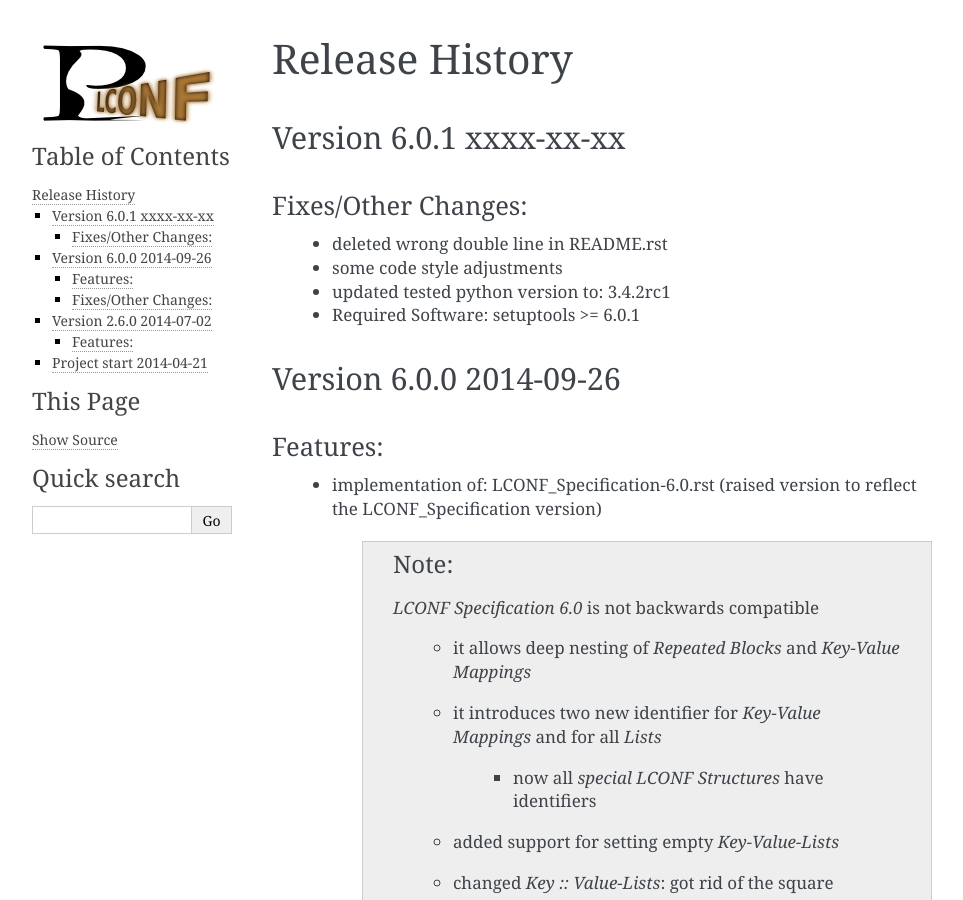
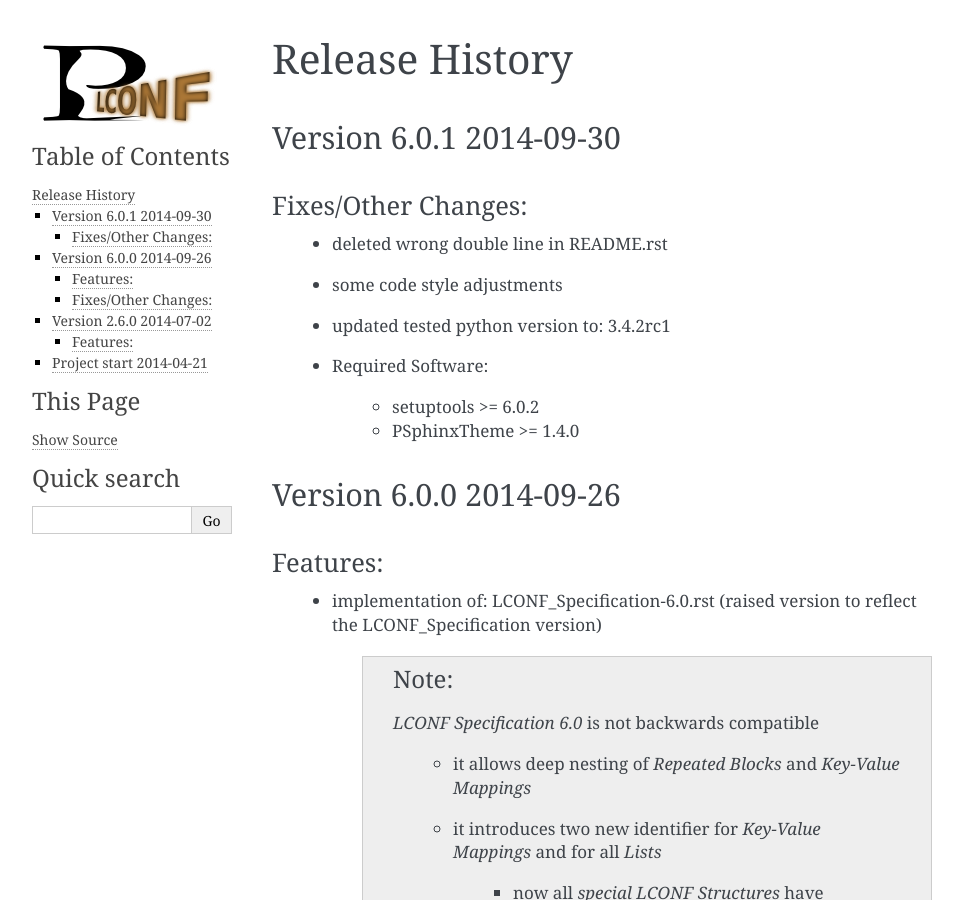
Before and after one commit to peter1000/LCONF, a Sphinx documentation site: the page built from docs/history.rst, in a window 1280 px wide and 900 px high. Shown: the whole window, without its empty margins (148-1111 px from the left). Built offline with Sphinx 7.4.7, drawn with Linux system fonts in a browser that asks for light colours.

Commit message:
Version 6.0.1     2014-09-30 ============================
Fixes/Other Changes:
--------------------

   - deleted wrong double line in README.rst
   - some code style adjustments
   - updated tested python version to: 3.4.2rc1
   - Required Software:

      - setuptools >= 6.0.2
      - PSphinxTheme >= 1.4.0

```diff
--- a/CHANGELOG.rst
+++ b/CHANGELOG.rst
@@ -5,7 +5,7 @@ Release History
 
 .. _whats-new:
 
-Version 6.0.1     xxxx-xx-xx
+Version 6.0.1     2014-09-30
 ============================
 
 Fixes/Other Changes:
@@ -14,9 +14,10 @@ Fixes/Other Changes:
    - deleted wrong double line in README.rst
    - some code style adjustments
    - updated tested python version to: 3.4.2rc1
-   - Required Software: setuptools >= 6.0.1
+   - Required Software:
 
-
+      - setuptools >= 6.0.2
+      - PSphinxTheme >= 1.4.0
 
 
 Version 6.0.0     2014-09-26
--- a/docs/RequiredSoftware.rst
+++ b/docs/RequiredSoftware.rst
@@ -16,7 +16,7 @@ Required Software
 
    - `<http://www.python.org/>`_
 
-- setuptools >= 6.0.1
+- setuptools >= 6.0.2
 
    - `<http://pythonhosted.org/setuptools/>`_
 
@@ -33,7 +33,7 @@ Required Software
 
    - `<http://nedbatchelder.com/code/coverage>`_
 
-- PSphinxTheme >=1.3.3  (for documentation generation)
+- PSphinxTheme >= 1.4.0  (for documentation generation)
 
    - `<https://github.com/peter1000/PSphinxTheme>`_
 
--- a/requirements.txt
+++ b/requirements.txt
@@ -6,4 +6,4 @@ Cython>=0.21
 # extras
 nose>=1.3.4
 coverage>=3.7.1
-PSphinxTheme>=1.3.3
+PSphinxTheme>=1.4.0
--- a/setup.py
+++ b/setup.py
@@ -426,7 +426,7 @@ setuptools_setup(
    description="L(ight) CONF(iguration): A simple human-readable data serialization format for dynamic configuration.",
    long_description=open('README.rst', 'r').read(),
    classifiers=[
-      'Development Status :: 3 - Alpha',
+      'Development Status :: 4 - Beta',
       'Operating System :: POSIX :: Linux',
       'Programming Language :: Python :: 3',
       'Topic :: Text Processing :: Markup',
```
